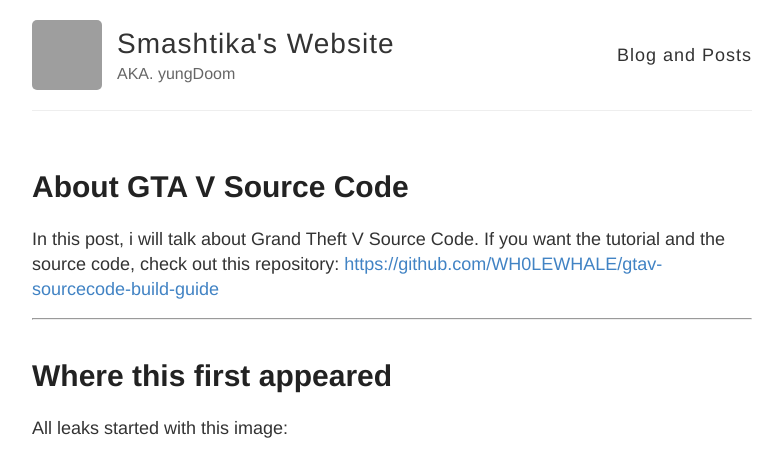
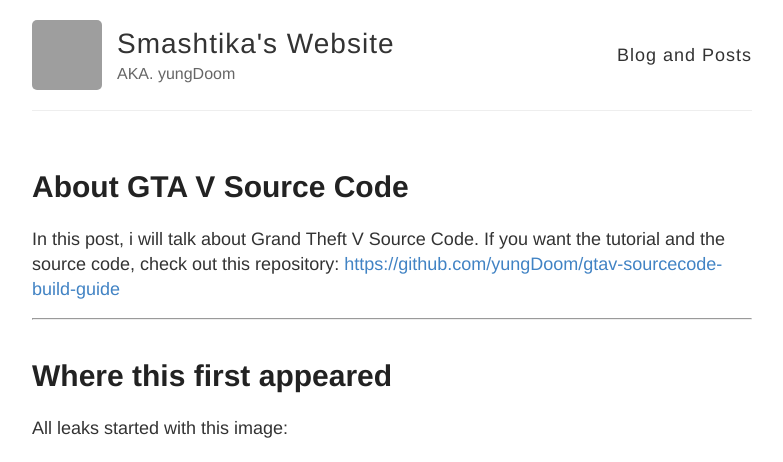
Before and after one commit to AnomaliesGentoolman/AnomaliesGentoolman.github.io, a Jekyll site: the page built from _posts/2024-3-25-gta-v-source-code.md, in a window 1280 px wide and 900 px high, cut to the strip 0-462 px from the top of the window. Shown: the whole strip, without its empty margins (248-1031 px from the left). Built offline with Jekyll 4.4.1, drawn with Linux system fonts in a browser that asks for light colours; some of the changed lines change nothing that is shown; grey boxes are pictures that could not be loaded.

Commit message:
Update 2024-3-25-gta-v-source-code.md

```diff
--- a/_posts/2024-3-25-gta-v-source-code.md
+++ b/_posts/2024-3-25-gta-v-source-code.md
@@ -5,29 +5,29 @@
 ---
 
 In this post, i will talk about Grand Theft V Source Code.
-If you want the tutorial and the source code, check out this repository: [https://github.com/WH0LEWHALE/gtav-sourcecode-build-guide](https://github.com/WH0LEWHALE/gtav-sourcecode-build-guide)
+If you want the tutorial and the source code, check out this repository: [https://github.com/yungDoom/gtav-sourcecode-build-guide](https://github.com/yungDoom/gtav-sourcecode-build-guide)
 
 ---
 
 # Where this first appeared
 
 All leaks started with this image:<br><br>
-<img src="https://github.com/WH0LEWHALE/WH0LEWHALE.github.io/assets/146978592/69f05d2b-65a7-4344-985f-79a8c6cee96d" width="420" height="400">
+<img src="https://github.com/yungDoom/yungDoom.github.io/assets/146978592/69f05d2b-65a7-4344-985f-79a8c6cee96d" width="420" height="400">
 
 By the way, its an image from gta5\scripts\ folder. Everybody thinked that is the source code but no its just the scripts folder.<br>
 The real source code root looks like this:<br>
-![image](https://github.com/WH0LEWHALE/WH0LEWHALE.github.io/assets/146978592/0b44bf4c-596a-44e8-b6c0-51f4947cda87)<br>
+![image](https://github.com/yungDoom/yungDoom.github.io/assets/146978592/0b44bf4c-596a-44e8-b6c0-51f4947cda87)<br>
 *Ignore "titleupdate", i compiled the game, game scripts and shaders so thats why its here.*
 
 # Directories
 
 ### src\dev_ng\ Directory:
-![image](https://github.com/WH0LEWHALE/WH0LEWHALE.github.io/assets/146978592/506402e3-a700-4642-a6bf-b438704dfec8)
+![image](https://github.com/yungDoom/yungDoom.github.io/assets/146978592/506402e3-a700-4642-a6bf-b438704dfec8)
 
 Here it is, all the game and engine source code!
 
 ### tools_ng Directory:
-![image](https://github.com/WH0LEWHALE/WH0LEWHALE.github.io/assets/146978592/de1163c4-76fd-4e12-aeb9-4e7400345bc2)
+![image](https://github.com/yungDoom/yungDoom.github.io/assets/146978592/de1163c4-76fd-4e12-aeb9-4e7400345bc2)
 
 Here is the all the tools that you need.
 
@@ -83,10 +83,10 @@
 **You can see some screenshots at the bottom about the game.**
 
 #### Screenshots
-![image](https://github.com/WH0LEWHALE/gtav-sourcecode-build-guide/assets/146978592/bbda2dd9-eb61-482b-a55b-02496440b643)
-![image](https://github.com/WH0LEWHALE/gtav-sourcecode-build-guide/assets/146978592/6441d5d0-6393-41a1-80c1-f1afe8b03119)
-![image](https://github.com/WH0LEWHALE/gtav-sourcecode-build-guide/assets/146978592/c17a2097-13db-49e0-ba4d-b86cec4c74bc)
-![image](https://github.com/WH0LEWHALE/gtav-sourcecode-build-guide/assets/146978592/d4ad19d4-b1ce-49f8-a653-b16b70227c93)
+![image](https://github.com/yungDoom/gtav-sourcecode-build-guide/assets/146978592/bbda2dd9-eb61-482b-a55b-02496440b643)
+![image](https://github.com/yungDoom/gtav-sourcecode-build-guide/assets/146978592/6441d5d0-6393-41a1-80c1-f1afe8b03119)
+![image](https://github.com/yungDoom/gtav-sourcecode-build-guide/assets/146978592/c17a2097-13db-49e0-ba4d-b86cec4c74bc)
+![image](https://github.com/yungDoom/gtav-sourcecode-build-guide/assets/146978592/d4ad19d4-b1ce-49f8-a653-b16b70227c93)
 
 # Epilogue
 
```
